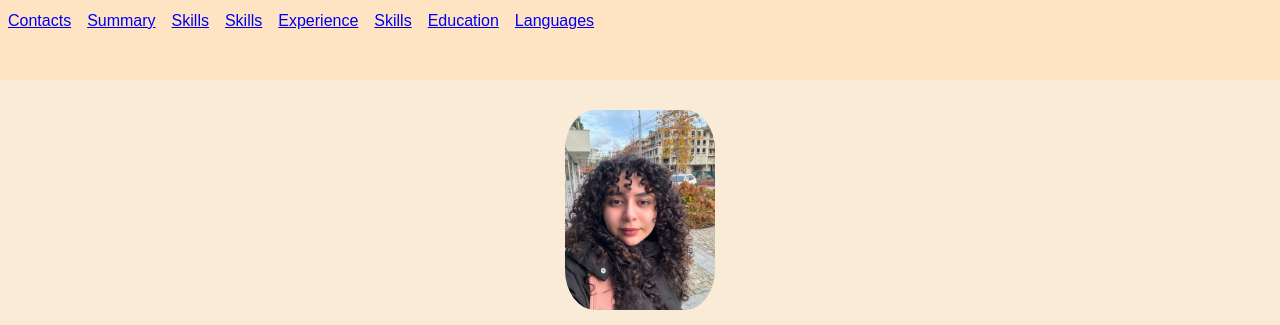
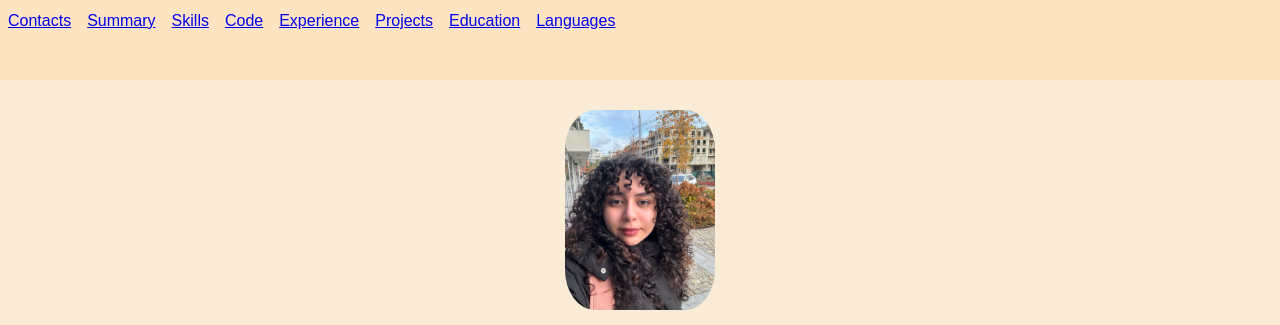
Before and after one commit to iturkan6/rsschool-cv, a plain HTML site: page index.html in a window 1280 px wide. Shown: the top 325 px of the page. Drawn offline with Linux system fonts and the light colour scheme.

Commit message:
fix: Improve code to align requirements

```diff
--- a/index.html
+++ b/index.html
@@ -13,9 +13,9 @@
             <li class="nav-element"><a class="nav-link" href="#contacts">Contacts</a></li>
             <li class="nav-element"><a class="nav-link" href="#summary">Summary</a></li>
             <li class="nav-element"><a class="nav-link" href="#skills">Skills</a></li>
-            <li class="nav-element"><a class="nav-link" href="#code">Skills</a></li>
+            <li class="nav-element"><a class="nav-link" href="#code">Code</a></li>
             <li class="nav-element"><a class="nav-link" href="#experience">Experience</a></li>
-            <li class="nav-element"><a class="nav-link" href="#project">Skills</a></li>
+            <li class="nav-element"><a class="nav-link" href="#project">Projects</a></li>
             <li class="nav-element"><a class="nav-link" href="#education">Education</a></li>
             <li class="nav-element"><a class="nav-link" href="#languages">Languages</a></li>
         </ul>
```
